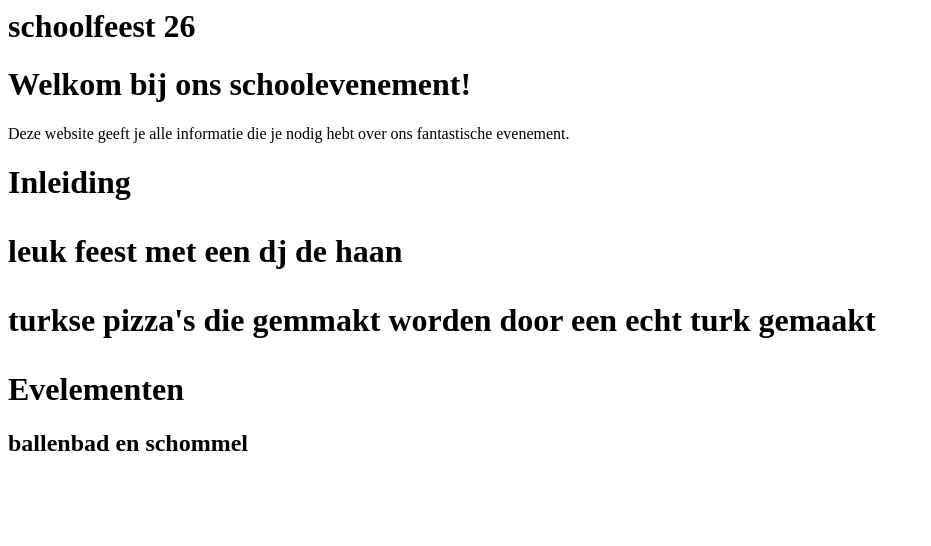
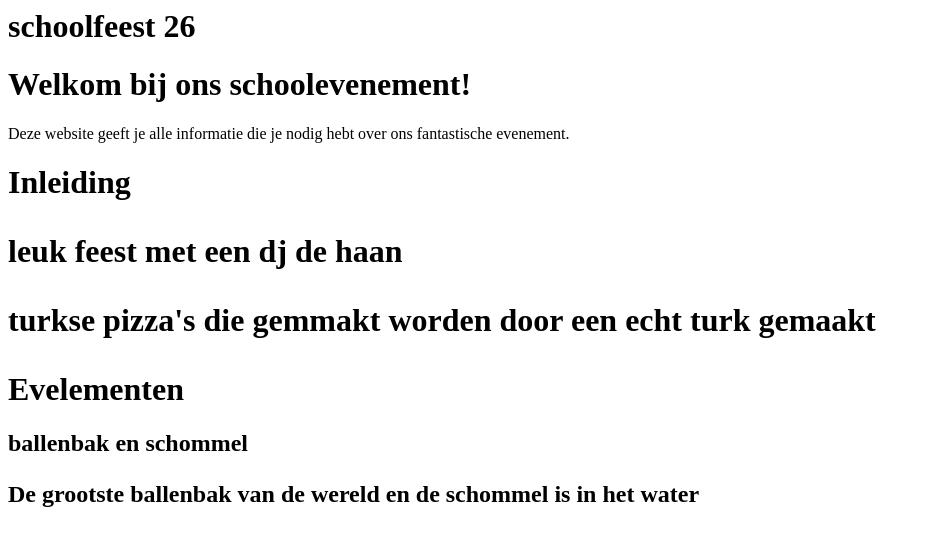
Before and after one commit to MackSala/weekopdrach2, a plain HTML site: page index.html in a window 1280 px wide. Shown: the whole page, without its empty margins (0-931 px from the left). Drawn offline with Linux system fonts and the light colour scheme.

Commit message:
WebLab Run 20-11-2026 11:34:36 (UTC+01:00)

```diff
--- a/index.html
+++ b/index.html
@@ -15,4 +15,5 @@
   <p> leuk feest met een dj de haan </p>
     <p> turkse pizza's die gemmakt worden door een echt turk gemaakt </p>
 <h1> Evelementen
-<h2> ballenbad en schommel <h2/>
+<h2> ballenbak en schommel <h2/>
+<p> De grootste ballenbak van de wereld en de schommel is in het water <p/>
```
Also changed, not shown: 1 other file.
